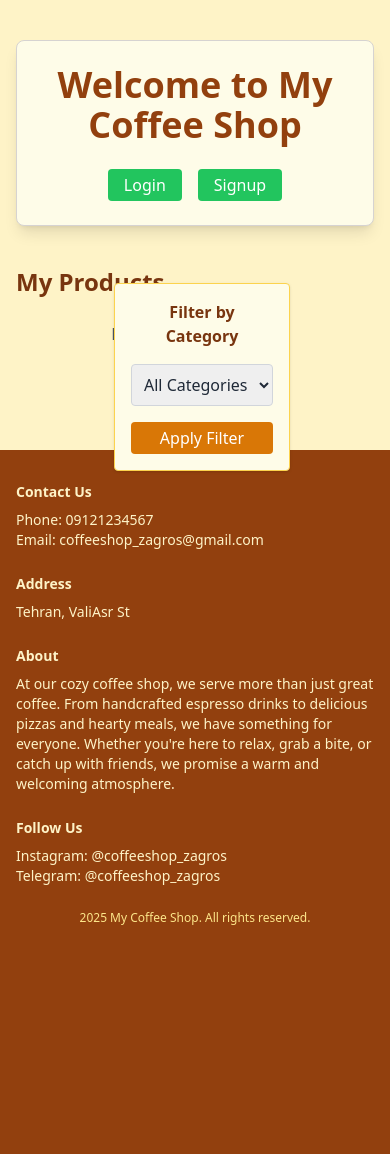
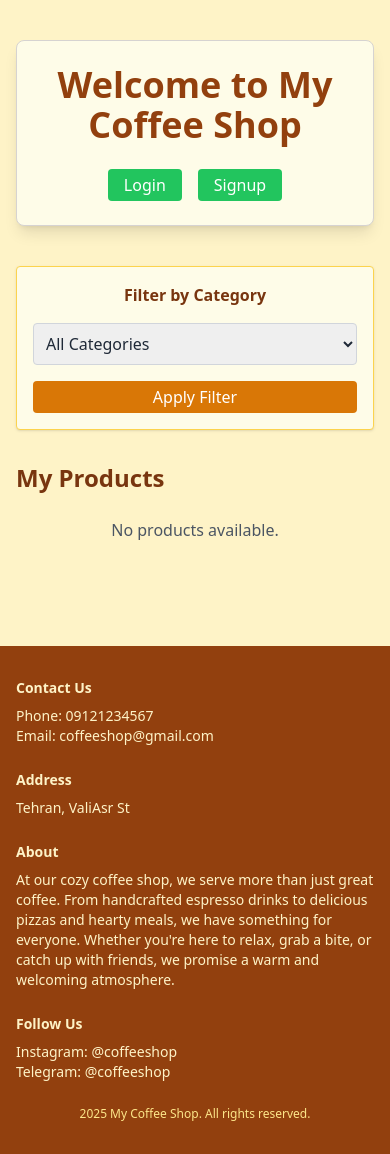
Before and after one commit to firooz-hosseini/CoffeeShop, a Django app: page / in a window 390 px wide. Before the commit the page ends 925 px from the top, so only its background shows below. Run offline with Django 5.2, Linux system fonts and the light colour scheme; data that the repository does not hold is empty; some libraries are stand-ins or nearby versions.

Commit message:
responsive home page

```diff
--- a/templates/home.html
+++ b/templates/home.html
@@ -4,32 +4,26 @@
 <head>
     <meta charset="UTF-8">
     <title>Home</title>
+    <meta name="viewport" content="width=device-width, initial-scale=1.0">
     <script src="https://cdn.tailwindcss.com"></script>
 </head>
 <body class="bg-amber-100 text-gray-800">
 
-
 <div class="max-w-6xl mx-auto px-4 py-10">
 
-
+    <!-- Header Box -->
     <div class="bg-yellow-50 rounded-lg shadow-lg p-6 mb-10 border border-stone-300">
-
         <div class="text-center">
             <h1 class="text-4xl font-extrabold text-amber-800 mb-6">
                 Welcome to My Coffee Shop
             </h1>
             <div class="flex flex-wrap justify-center gap-4">
-
                 {% if user.is_authenticated %}
                     <a href="{% url 'profile' %}" class="bg-blue-500 hover:bg-blue-600 text-white px-4 py-1 rounded">My Profile</a>
-                        <a href="{% url 'order_list' %}" class="bg-purple-500 hover:bg-purple-600 text-white px-4 py-1 rounded">
-                            My Order
-                        </a>
+                    <a href="{% url 'order_list' %}" class="bg-purple-500 hover:bg-purple-600 text-white px-4 py-1 rounded">My Order</a>
                     <form action="{% url 'logout' %}" method="post">
                         {% csrf_token %}
-                            <button type="submit" class="bg-red-500 hover:bg-red-600 text-white px-4 py-1 rounded">
-                                Logout
-                            </button>
+                        <button type="submit" class="bg-red-500 hover:bg-red-600 text-white px-4 py-1 rounded">Logout</button>
                     </form>
                 {% else %}
                     <a href="{% url 'login' %}" class="bg-green-500 hover:bg-green-600 text-white px-4 py-1 rounded">Login</a>
@@ -38,8 +32,13 @@
             </div>
         </div>
     </div>
-        <div class="w-44 absolute top-[283px] right-[100px]">
-            <form method="get" class="bg-yellow-50 border border-amber-300 rounded p-4 shadow max-h-[300px] overflow-y-auto">
+
+    <!-- Products & Sidebar Layout -->
+    <div class="flex flex-col lg:flex-row gap-8">
+
+        <!-- Sidebar Filter -->
+        <div class="w-full lg:w-1/4">
+            <form method="get" class="bg-yellow-50 border border-amber-300 rounded p-4 shadow max-h-[300px] overflow-y-auto sticky top-8">
                 <h3 class="font-semibold text-amber-900 mb-4 text-center">Filter by Category</h3>
                 <select name="category" class="w-full mb-4 border border-gray-300 rounded p-2">
                     <option value="">All Categories</option>
@@ -55,26 +54,29 @@
             </form>
         </div>
 
+        <!-- Product Grid -->
+        <div class="w-full lg:w-3/4">
             <h2 class="text-2xl font-bold text-amber-900 mb-6">My Products</h2>
-        <div class="grid grid-cols-3 gap-6">
+            <div class="grid grid-cols-1 sm:grid-cols-2 lg:grid-cols-2 xl:grid-cols-3 gap-6">
                 {% for product in products %}
-                <div class="bg-yellow-50 rounded-xl shadow-md border border-amber-200 p-4  ">
+                    <div class="bg-yellow-50 rounded-xl shadow-md border border-amber-200 p-4">
                         <h3 class="text-lg font-semibold text-amber-900 mb-2">{{ product.title }}</h3>
                         <p class="text-green-500 mb-2">{{ product.price }} hezar toman</p>
 
                         {% if product.image_product.first %}
                             <img src="{{ product.image_product.first.image.url }}"
-                            class="w-full h-40 rounded-lg mb-2 border border-gray-200">
+                                 class="w-full h-40 object-cover rounded-lg mb-2 border border-gray-200">
                         {% endif %}
 
                         <div class="flex flex-col space-y-2">
                             <a href="{% url 'product-detail' product.pk %}"
-                        class="bg-amber-600 hover:bg-amber-700 text-black py-2 px-4 rounded text-center ">
+                               class="bg-amber-600 hover:bg-amber-700 text-black py-2 px-4 rounded text-center">
                                 View Details
                             </a>
-                     {% if product.id not in favorite_product_ids%}
+
+                            {% if product.id not in favorite_product_ids %}
                                 <a href="{% url 'add-to-favorites' product.pk %}">
-                            <button class="bg-yellow-400 hover:bg-yellow-500 text-black px-3 py-1 rounded w-full ">
+                                    <button class="bg-yellow-400 hover:bg-yellow-500 text-black px-3 py-1 rounded w-full">
                                         Add to Favorites
                                     </button>
                                 </a>
@@ -85,9 +87,10 @@
                                     </button>
                                 </a>
                             {% endif %}
+
                             <form method="post" action="{% url 'create_order' product.pk %}">
                                 {% csrf_token %}
-                            <button type="submit" class="bg-green-500 hover:bg-green-600 text-black px-3 py-1 rounded w-full ">
+                                <button type="submit" class="bg-green-500 hover:bg-green-600 text-black px-3 py-1 rounded w-full">
                                     Add to Order
                                 </button>
                             </form>
@@ -98,28 +101,32 @@
                 {% endfor %}
             </div>
         </div>
+
+    </div>
+</div>
+
+<!-- Footer -->
 <footer class="mt-16 bg-amber-800 text-amber-100 py-8">
     <div class="max-w-6xl mx-auto px-4 text-sm">
 
         <h4 class="font-bold mb-2">Contact Us</h4>
         <p>Phone: 09121234567</p>
-            <p>Email: coffeeshop_zagros@gmail.com</p>
+        <p>Email: coffeeshop@gmail.com</p>
 
         <h4 class="font-bold mt-6 mb-2">Address</h4>
         <p>Tehran, ValiAsr St</p>
 
         <h4 class="font-bold mt-6 mb-2">About</h4>
         <p>
-                At our cozy coffee shop,
-                we serve more than just great coffee.
+            At our cozy coffee shop, we serve more than just great coffee.
             From handcrafted espresso drinks to delicious pizzas and hearty meals,
             we have something for everyone. Whether you're here to relax, grab a bite,
             or catch up with friends, we promise a warm and welcoming atmosphere.
         </p>
 
         <h4 class="font-bold mt-6 mb-2">Follow Us</h4>
-            <p>Instagram: @coffeeshop_zagros</p>
-            <p>Telegram: @coffeeshop_zagros</p>
+        <p>Instagram: @coffeeshop</p>
+        <p>Telegram: @coffeeshop</p>
 
         <div class="text-center mt-6 text-xs text-amber-200">
             2025 My Coffee Shop. All rights reserved.
```
Lines whose indentation alone changed are shown as unchanged.
